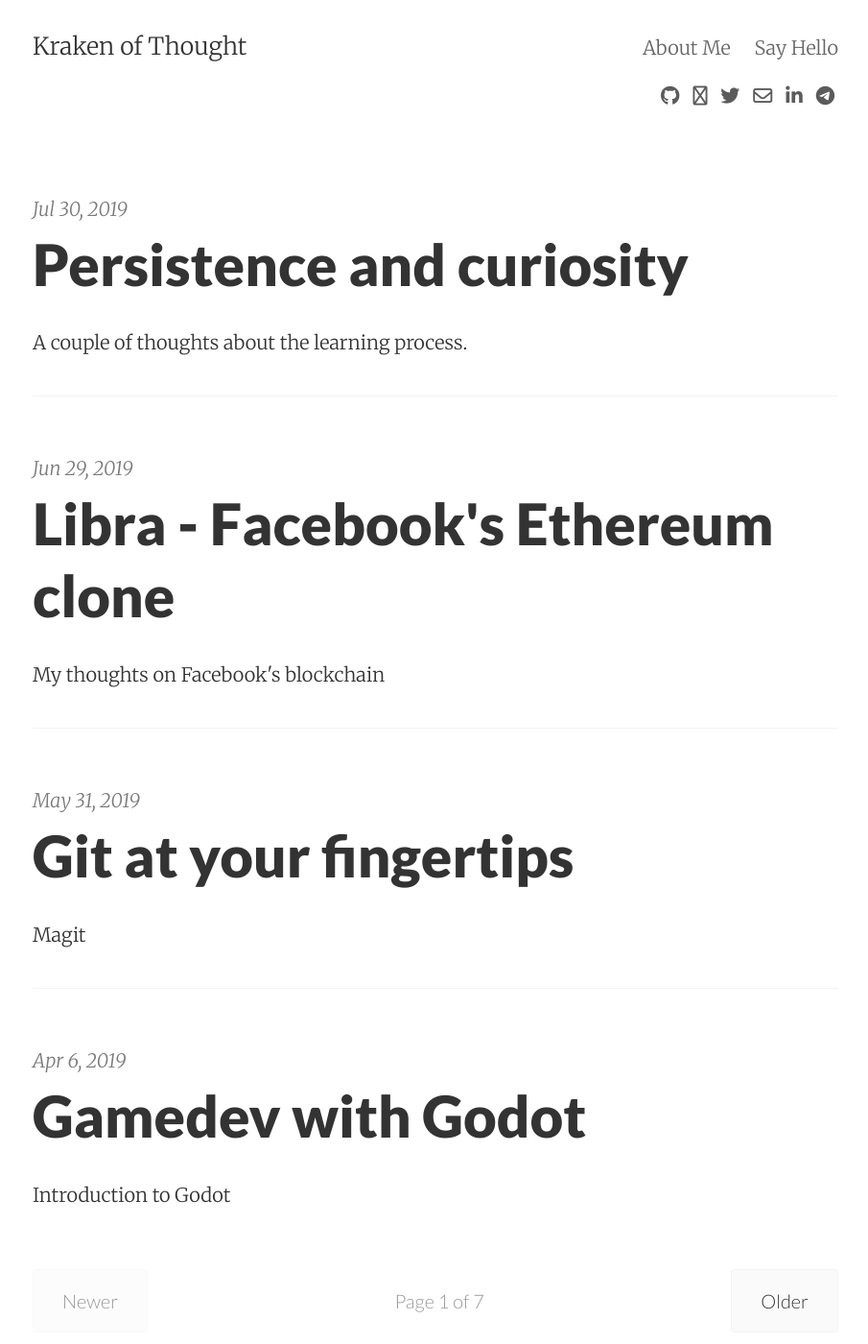
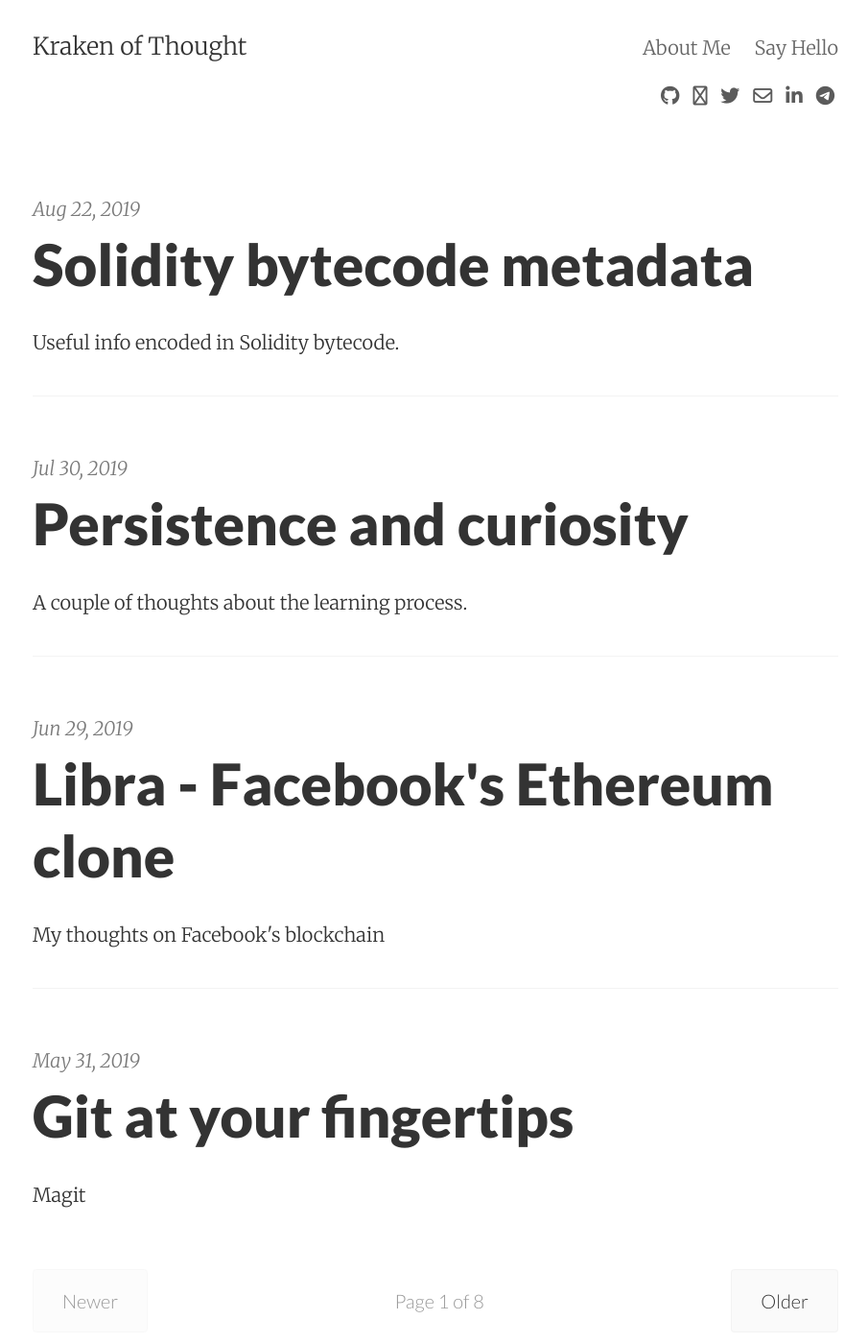
Before and after one commit to ayrat555/ayrat555.github.io, a Jekyll site: the page built from index.html, in a window 1280 px wide and 1400 px high. Shown: the whole window at 96% size, without its empty margins (186-1091 px from the left). Built offline with Jekyll 4.4.1, drawn with Linux system fonts in a browser that asks for light colours; nearby versions of some CDN libraries; the list of posts is cut into pages by our own code; grey boxes are pictures that could not be loaded.

Commit message:
add missing date tags

```diff
--- /dev/null
+++ b/_posts/2019-08-22-solidity-bytecode-metadata.md
@@ -0,0 +1,7 @@
+---
+layout: post
+title: Solidity bytecode metadata
+date: 2019-08-22
+summary: Useful info encoded in Solidity bytecode.
+categories: ethereum
+---
```
Also changed, not shown: _posts/2019-02-24-smart-contract-verification.md (+1 -0 lines), _posts/2019-03-07-mana-ethereum-client-written-elixir.md (+1 -0 lines), _posts/2019-04-06-gamedev-with-godot.md (+1 -0 lines), _posts/2019-05-31-git-at-your-fingertips.md (+1 -0 lines).
